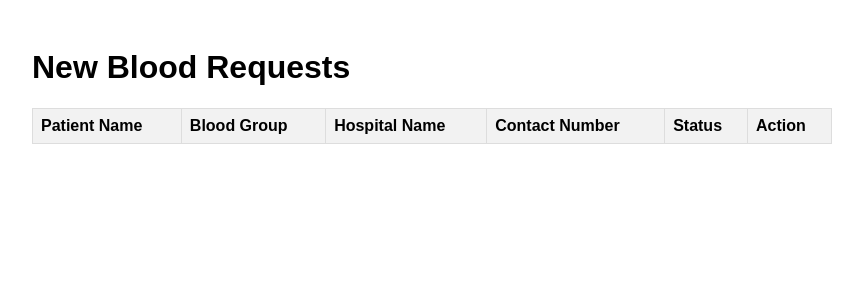
After one commit to Siddharth-magesh/YouthRedCross-BloodRequest, a Flask app: page /admin/render_new_requests_page in a window 1280 px wide. The commit adds this page. Shown: the top 300 px of the page, without its empty margins (208-1071 px from the left). Run offline with Flask 3, Linux system fonts and the light colour scheme; lists and menus that the app fills with data are empty.

Commit message:
Completed 90 percent of generate request and admin approval

```diff
--- a/app/routes/__init__.py
+++ b/app/routes/__init__.py
@@ -4,7 +4,8 @@ from .admin.admin import admin_bp
 from .main.fetch_donors import fetch_availabe_donors
 from .main.add_donor import new_donor
 from .main.generate_blood_request import generate_blood_request
-from .admin.admin_login import admin_authentications
+from .admin.admin_login_signup import admin_authentications
+from .admin.approve_new_requests import approveNewRequest
 
 def init_blueprints(app):
     app.register_blueprint(main_bp)
@@ -13,3 +14,4 @@ def init_blueprints(app):
     app.register_blueprint(new_donor)
     app.register_blueprint(generate_blood_request)
     app.register_blueprint(admin_authentications)
+    app.register_blueprint(approveNewRequest)
--- a/app/routes/admin/admin.py
+++ b/app/routes/admin/admin.py
@@ -1,8 +1,35 @@
 # app/routes/admin.py
 from flask import Blueprint, render_template
+from app.utils.data_manipulations_toDB import FetchDetails
 
 admin_bp = Blueprint('admin', __name__, url_prefix='/admin')
 
 @admin_bp.route('/render_admin_login')
 def render_admin_login():
     return render_template('admin_login.html')
+
+@admin_bp.route('/render_main_admin_page')
+def render_main_admin_page():
+    return render_template('admin_main_page.html')
+
+@admin_bp.route('/render_new_requests_page')
+def render_new_requests_page():
+    requests = FetchDetails.get_new_requests()
+    return render_template('new_requests_admin.html',requests = requests)
+
+@admin_bp.route('/render_request_approval_confirmation')
+def render_request_approval_confirmation():
+    print("Here")
+    return render_template('request_approval_confirmation.html')
+
+@admin_bp.route('/render_ongoing_requests_page')
+def render_ongoing_requests_page():
+    return render_template('ongoing_requests_admin.html')
+
+@admin_bp.route('/render_analytics_page')
+def render_analytics_page():
+    return render_template('analytics_admin.html')
+
+@admin_bp.route('/render_manage_donors_admin_page')
+def render_manage_donors_admin_page():
+    return render_template('manage_donors_admin.html')
--- a/app/templates/admin_login.html
+++ b/app/templates/admin_login.html
@@ -21,5 +21,7 @@
 
       <button type="submit">Login</button>
     </form>
+    <br />
+    <a href="{{ url_for('admin_auth.Signup_New_Admin') }}">SignUp</a>
   </body>
 </html>
--- /dev/null
+++ b/app/templates/new_requests_admin.html
@@ -0,0 +1,243 @@
+<!DOCTYPE html>
+<html lang="en">
+  <head>
+    <meta charset="UTF-8" />
+    <meta name="viewport" content="width=device-width, initial-scale=1.0" />
+    <title>Admin - New Blood Requests</title>
+    <style>
+      .details-row {
+        display: none;
+      }
+      .view-button,
+      .approve-button {
+        cursor: pointer;
+        padding: 5px 10px;
+        background-color: #007bff;
+        color: white;
+        border: none;
+        border-radius: 3px;
+      }
+      .view-button:hover,
+      .approve-button:hover {
+        background-color: #0056b3;
+      }
+      .send-requests-button {
+        display: none;
+        padding: 5px 10px;
+        background-color: #28a745;
+        color: white;
+        border: none;
+        border-radius: 3px;
+      }
+      .send-requests-button:hover {
+        background-color: #218838;
+      }
+      .container {
+        max-width: 800px;
+        margin: auto;
+        padding: 20px;
+        font-family: Arial, sans-serif;
+      }
+      table {
+        width: 100%;
+        border-collapse: collapse;
+        margin-top: 20px;
+      }
+      th,
+      td {
+        border: 1px solid #ddd;
+        padding: 8px;
+        text-align: left;
+      }
+      th {
+        background-color: #f2f2f2;
+      }
+    </style>
+    <script>
+      function toggleDetails(id) {
+        const element = document.getElementById(id);
+        element.style.display =
+          element.style.display === "table-row" ? "none" : "table-row";
+      }
+
+      function showSendRequestButton(id) {
+        document.getElementById(id).style.display = "inline";
+      }
+
+      async function sendEmailToDonors(
+        requestId,
+        bloodGroup,
+        patientName,
+        hospitalName,
+        hospitalAddress,
+        contactNumber,
+        dueDate,
+        attendantName,
+        unitsRequired,
+        requestReason,
+        patientAge
+      ) {
+        try {
+          const response = await fetch("/SendEmailToDonors", {
+            method: "POST",
+            headers: {
+              "Content-Type": "application/json",
+            },
+            body: JSON.stringify({
+              request_id: requestId,
+              blood_group: bloodGroup,
+              patient_name: patientName,
+              hospital_name: hospitalName,
+              hospital_address: hospitalAddress,
+              contact_number: contactNumber,
+              due_date: dueDate,
+              attendant_name: attendantName,
+              units_required: unitsRequired,
+              request_reason: requestReason,
+              patient_age: patientAge,
+            }),
+          });
+
+          const result = await response.json();
+
+          if (result.success) {
+            alert(result.message);
+            window.location.href =
+              "/admin/render_request_approval_confirmation";
+          } else {
+            alert("Failed to send email requests.");
+          }
+        } catch (error) {
+          console.error("Error:", error);
+          alert("An error occurred while sending email requests.");
+        }
+      }
+    </script>
+  </head>
+  <body>
+    <div class="container">
+      <h1>New Blood Requests</h1>
+      <table>
+        <thead>
+          <tr>
+            <th>Patient Name</th>
+            <th>Blood Group</th>
+            <th>Hospital Name</th>
+            <th>Contact Number</th>
+            <th>Status</th>
+            <th>Action</th>
+          </tr>
+        </thead>
+        <tbody>
+          {% for request in requests %}
+          <tr>
+            <td>{{ request.patient_name }}</td>
+            <td>{{ request.blood_group }}</td>
+            <td>{{ request.hospital_name }}</td>
+            <td>{{ request.contact_number }}</td>
+            <td>{{ request.status }}</td>
+            <td>
+              <button
+                class="view-button"
+                onclick="toggleDetails('details{{ request.request_id }}')"
+              >
+                View Request
+              </button>
+            </td>
+          </tr>
+          <tr id="details{{ request.request_id }}" class="details-row">
+            <td colspan="6">
+              <div class="details-content">
+                <table>
+                  <tr>
+                    <td><strong>Request ID:</strong></td>
+                    <td>{{ request.request_id }}</td>
+                  </tr>
+                  <tr>
+                    <td><strong>Patient Name:</strong></td>
+                    <td>{{ request.patient_name }}</td>
+                  </tr>
+                  <tr>
+                    <td><strong>Patient Age:</strong></td>
+                    <td>{{ request.patient_age }}</td>
+                  </tr>
+                  <tr>
+                    <td><strong>Blood Group:</strong></td>
+                    <td>{{ request.blood_group }}</td>
+                  </tr>
+                  <tr>
+                    <td><strong>Units Required:</strong></td>
+                    <td>{{ request.units_required }}</td>
+                  </tr>
+                  <tr>
+                    <td><strong>Hospital Name:</strong></td>
+                    <td>{{ request.hospital_name }}</td>
+                  </tr>
+                  <tr>
+                    <td><strong>Hospital Address:</strong></td>
+                    <td>{{ request.hospital_address }}</td>
+                  </tr>
+                  <tr>
+                    <td><strong>Hospital ID:</strong></td>
+                    <td>{{ request.hospital_id }}</td>
+                  </tr>
+                  <tr>
+                    <td><strong>Status:</strong></td>
+                    <td>{{ request.status }}</td>
+                  </tr>
+                  <tr>
+                    <td><strong>Due Date:</strong></td>
+                    <td>{{ request.due_date }}</td>
+                  </tr>
+                  <tr>
+                    <td><strong>Contact Number:</strong></td>
+                    <td>{{ request.contact_number }}</td>
+                  </tr>
+                  <tr>
+                    <td><strong>Attendant Name:</strong></td>
+                    <td>{{ request.attendant_name }}</td>
+                  </tr>
+                  <tr>
+                    <td><strong>Request Reason:</strong></td>
+                    <td>{{ request.request_reason }}</td>
+                  </tr>
+                  <tr>
+                    <td><strong>Available Active Donors:</strong></td>
+                    <td>{{ request.active_donor_count }}</td>
+                  </tr>
+                </table>
+                <br />
+                <button
+                  class="approve-button"
+                  onclick="showSendRequestButton('sendRequest{{ request.request_id }}')"
+                >
+                  Approve Request
+                </button>
+                <button
+                  id="sendRequest{{ request.request_id }}"
+                  class="send-requests-button"
+                  onclick="sendEmailToDonors(
+                    '{{ request.request_id }}',
+                    '{{ request.blood_group }}',
+                    '{{ request.patient_name }}',
+                    '{{ request.hospital_name }}',
+                    '{{ request.hospital_address }}',
+                    '{{ request.contact_number }}',
+                    '{{ request.due_date }}',
+                    '{{ request.attendant_name }}',
+                    '{{ request.units_required }}',
+                    '{{ request.request_reason }}',
+                    '{{ request.patient_age }}'
+                  )"
+                >
+                  Send Requests
+                </button>
+              </div>
+            </td>
+          </tr>
+          {% endfor %}
+        </tbody>
+      </table>
+    </div>
+  </body>
+</html>
--- /dev/null
+++ b/app/utils/data_manipulations_toDB.py
@@ -0,0 +1,51 @@
+from app.database import BloodRequestDetails, HospitalDetails, DonorDetail, ResponseDetails,db
+
+class FetchDetails:
+    @staticmethod
+    def get_new_requests():
+        new_requests = (
+            db.session.query(
+                BloodRequestDetails.id.label("request_id"),
+                BloodRequestDetails.patient_name,
+                BloodRequestDetails.patient_age,
+                BloodRequestDetails.blood_group,
+                BloodRequestDetails.units_required,
+                HospitalDetails.hospital_name.label("hospital_name"),
+                HospitalDetails.hospital_address.label("hospital_address"),
+                HospitalDetails.id.label("hospital_id"),
+                BloodRequestDetails.status,
+                BloodRequestDetails.due_date,
+                BloodRequestDetails.contact_number,
+                BloodRequestDetails.attendant_name,
+                BloodRequestDetails.request_reason,
+                # Adding the subquery to count active donors
+                db.session.query(db.func.count(DonorDetail.id))
+                .filter(
+                    DonorDetail.blood_group == BloodRequestDetails.blood_group,
+                    DonorDetail.active_status == True
+                ).label("active_donor_count")
+            )
+            .join(HospitalDetails, BloodRequestDetails.hospital_id == HospitalDetails.id)
+            .filter(BloodRequestDetails.status == "Not_Approved")
+            .all()
+        )
+        return new_requests
+
+    @staticmethod
+    def update_the_new_requests(request_id):
+        try:
+            request_to_update = db.session.query(BloodRequestDetails).filter(BloodRequestDetails.id == request_id).first()
+            if request_to_update:
+                request_to_update.status = "Pending"
+                db.session.commit()
+                response_to_update = db.session.query(ResponseDetails).filter(ResponseDetails.id == request_to_update.response_id).first()
+                if response_to_update:
+                    response_to_update.status = "Pending"
+                    db.session.commit()
+                else:
+                    print(f"No response found for request {request_id}.")
+            else:
+                print(f"Request {request_id} not found.")
+        except Exception as e:
+            db.session.rollback()
+            print(f"Error updating request {request_id}: {e}")
--- a/requirements.txt
+++ b/requirements.txt
@@ -4,3 +4,5 @@ mysqlclient
 python-dotenv
 pymysql
 cryptography
+Werkzeug
+smtplib
```
Also changed, not shown: app/routes/admin/admin_login_signup.py (renamed from app/routes/admin/admin_login.py, +8 -2 lines), app/routes/admin/approve_new_requests.py (added, +86 -0 lines), app/routes/main/generate_blood_request.py (+4 -7 lines), app/templates/admin_main_page.html (added, +56 -0 lines), app/templates/bloodrequest_confirmation.html (added, +47 -0 lines), app/templates/request_approval_confirmation.html (added, +17 -0 lines), app/templates/analytics_admin.html (added), app/templates/manage_donors_admin.html (added), app/templates/ongoing_requests_admin.html (added).
